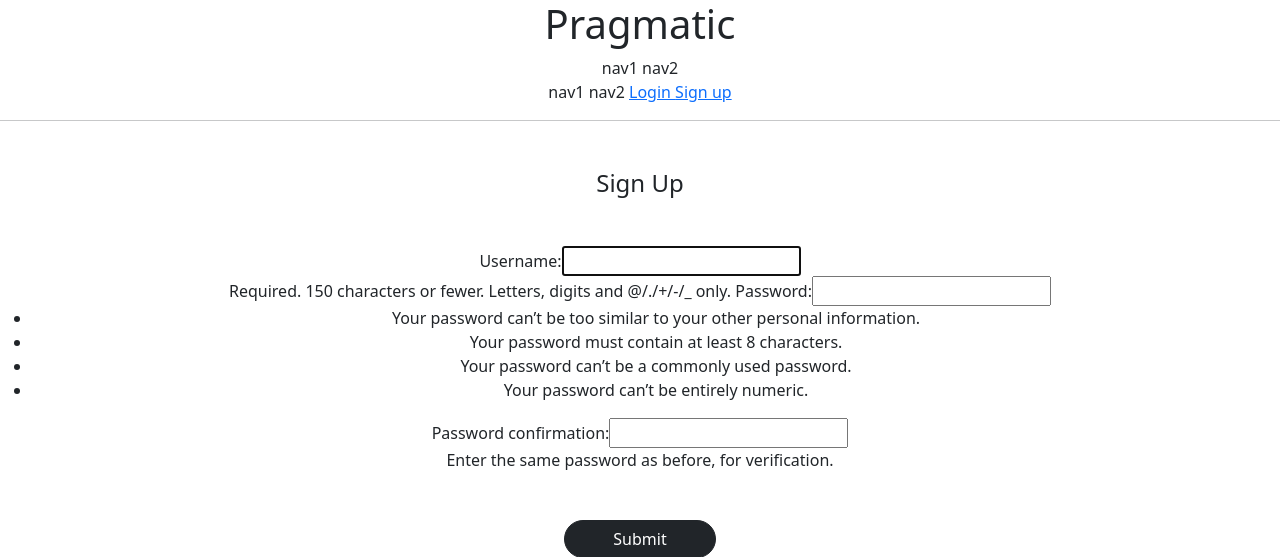
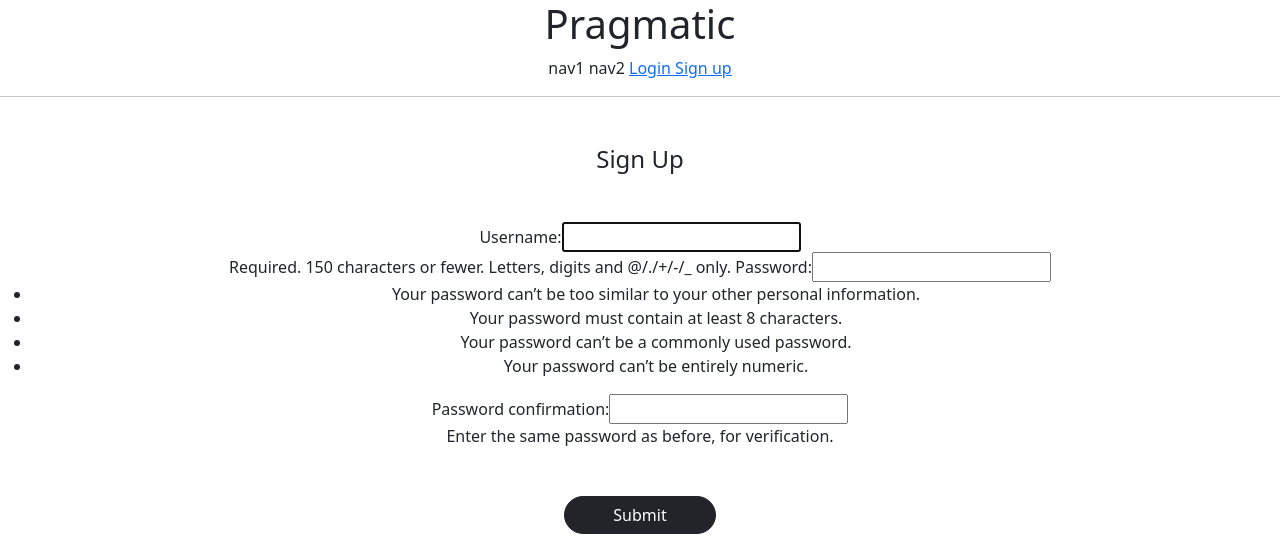
Before and after one commit to plumteri/trial_2, a Django app: page /accounts/create/ in a window 1280 px wide. Shown: the top 557 px of the page. Run offline with Django 3.2, Linux system fonts and the light colour scheme; parts of the project's set-up code (start-up, migrations or seed data) failed here and were passed over.

Commit message:
7/14 2class commit3_1_trial2

```diff
--- a/templates/header.html
+++ b/templates/header.html
@@ -4,9 +4,6 @@
         <h1>Pragmatic</h1>
     </div>
     <div class = 'pragmatic_header_bottom'>
-        <span>nav1</span>
-        <span>nav2</span>
-        <div class = 'pragmatic_header_bottom'>
         <span>nav1</span>
         <span>nav2</span>
 
```
